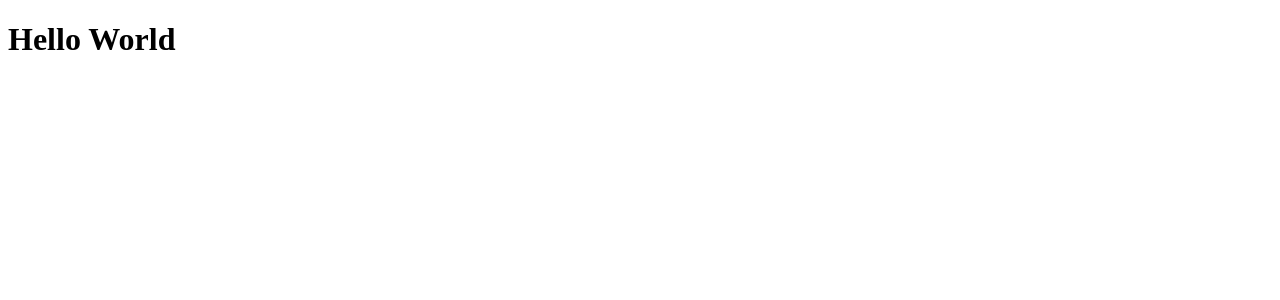
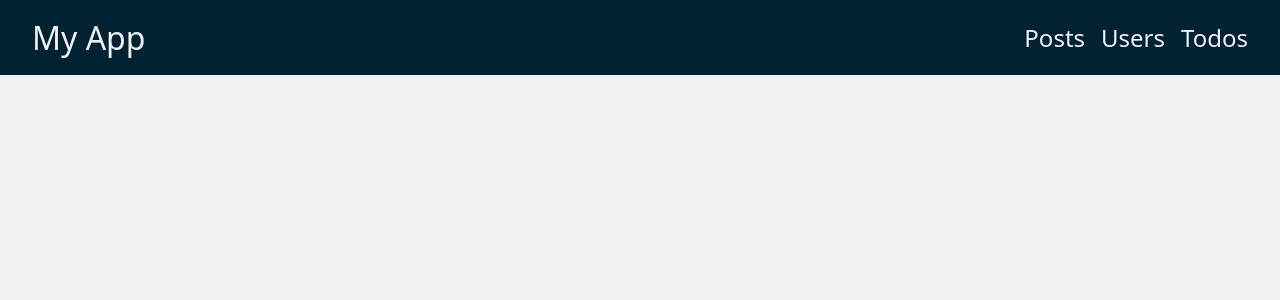
Before and after one commit to ruska-/WDS-React-Router, a React (Vite) app in the folder client/: page / in a window 1280 px wide. Shown: the top 300 px of the page. Built offline with nearby package versions, Linux system fonts and the light colour scheme.

Commit message:
added router and navbar

```diff
--- a/client/src/Navbar.jsx
+++ b/client/src/NavbarMain.jsx
@@ -1,4 +1,7 @@
-export function Navbar() {
+import { Link } from "react-router-dom";
+import "./styles.css"
+
+export function NavbarMain() {
   return (
     <>
       <nav className="top-nav">
--- a/client/src/main.jsx
+++ b/client/src/main.jsx
@@ -1,10 +1,12 @@
 import React from 'react'
 import ReactDOM from 'react-dom/client'
 import App from './App.jsx'
+import { RouterProvider } from 'react-router-dom'
+import { router } from './router.jsx'
 
 
 ReactDOM.createRoot(document.getElementById('root')).render(
   <React.StrictMode>
-    <App />
+    <RouterProvider router={router} />
   </React.StrictMode>,
 )
```
Also changed, not shown: client/src/router.jsx (+14 -0 lines).
